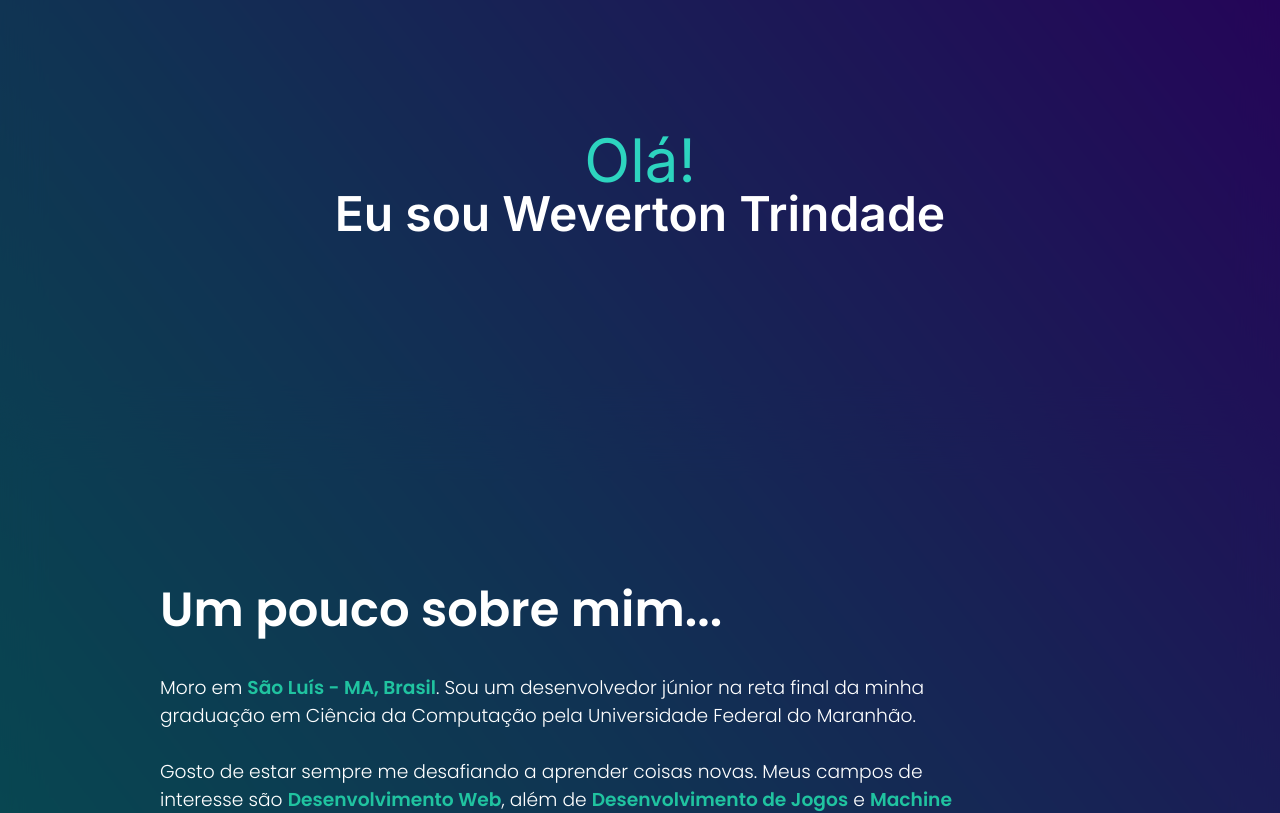
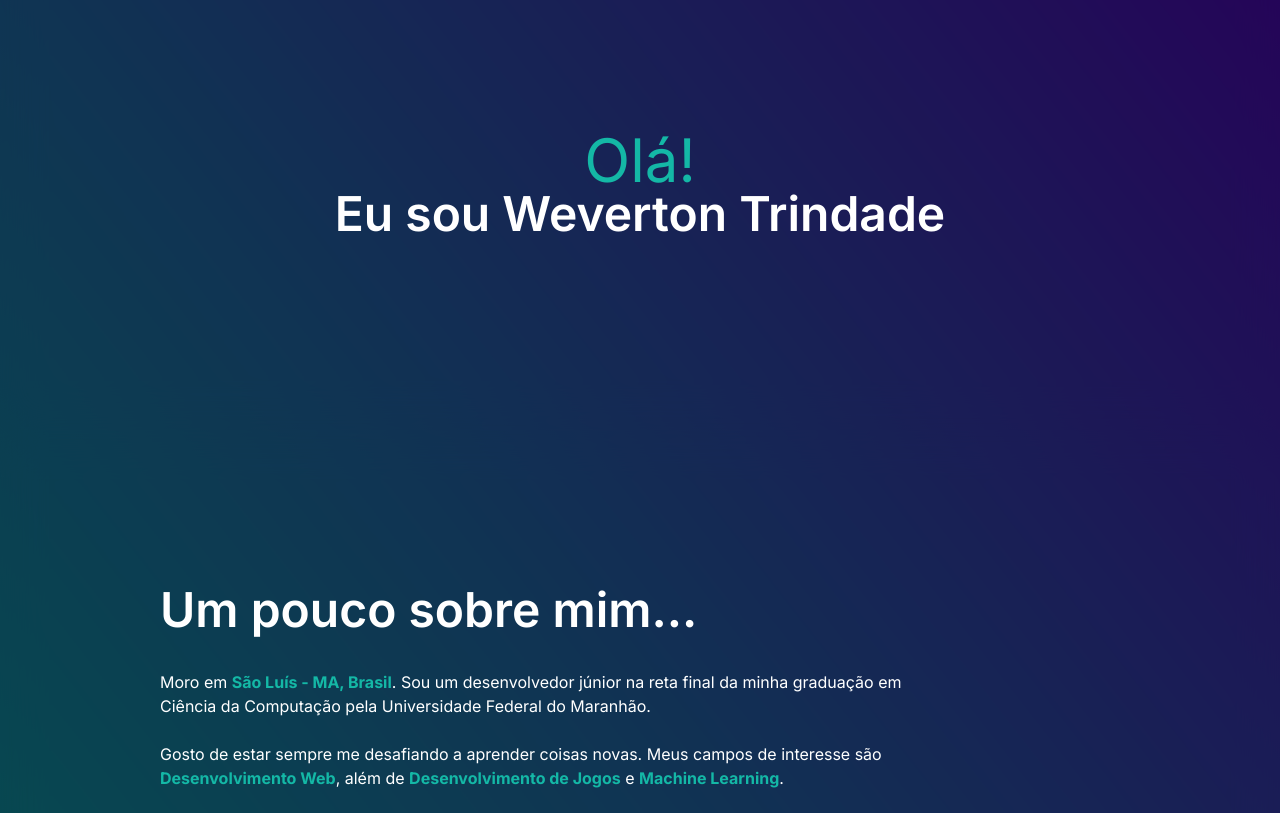
Before and after one commit to wevertor/portfolio, a Next.js app: page / in a window 1280 px wide. Shown: the part 180-993 px from the top of the page. Built offline with nearby package versions, Linux system fonts and the light colour scheme.

Commit message:
alteração

```diff
--- a/components/contact.tsx
+++ b/components/contact.tsx
@@ -13,7 +13,7 @@ const styles = {
 function Contact() {
   return (
     <section style={styles.glassBackground} id="contact">
-      <div className="text-white justify-self-center text-center" style={styles.textContainer}>
+      <div className="text-white justify-self-center text-center">
         <h1 className="font-semibold text-5xl">Encontre-me em:</h1>
         <p className="text-lg">Sinta-se livre para se conectar comigo</p>
         <div className="flex justify-center">
--- a/components/presentation.tsx
+++ b/components/presentation.tsx
@@ -11,7 +11,7 @@ function Presentation() {
     <section>
       <div style={styles.glassBackground} className="px-32 py-48">
         <div className="text-center self-center">
-          <h1 className="text-6xl text-teal-400">Olá!</h1>
+          <h1 className="text-6xl text-teal-500">Olá!</h1>
           <h1 className="text-5xl font-semibold text-white">Eu sou Weverton Trindade</h1>
         </div>
         {/* <Image src="img/banner.png" fluid style={styles.banner} /> */}
--- a/components/presentationText.tsx
+++ b/components/presentationText.tsx
@@ -43,13 +43,13 @@ const styles = {
 function PresentationText() {
   return (
     <section style={styles.glassBackground} id="about">
-      <div style={styles.container}>
-        <div style={styles.textContainer}>
+      <div className="flex justify-between">
+        <div className="text-left max-w-3xl">
           <h1 style={styles.title}>Um pouco sobre mim...</h1>
-          <div style={styles.paragraphs}>
+          <div className="text-base text-white">
             <br />
             <p>
-              Moro em <b style={styles.highlight}>São Luís - MA, Brasil</b>. Sou
+              Moro em <b className="text-teal-500">São Luís - MA, Brasil</b>. Sou
               um desenvolvedor júnior na reta final da minha graduação em
               Ciência da Computação pela Universidade Federal do Maranhão.
             </p>
@@ -57,9 +57,9 @@ function PresentationText() {
             <p>
               Gosto de estar sempre me desafiando a aprender coisas novas. Meus
               campos de interesse são{" "}
-              <b style={styles.highlight}>Desenvolvimento Web</b>, além de{" "}
-              <b style={styles.highlight}>Desenvolvimento de Jogos</b> e{" "}
-              <b style={styles.highlight}>Machine Learning</b>.
+              <b className="text-teal-500">Desenvolvimento Web</b>, além de{" "}
+              <b className="text-teal-500">Desenvolvimento de Jogos</b> e{" "}
+              <b className="text-teal-500">Machine Learning</b>.
             </p>
             <br />
             <p>
```
